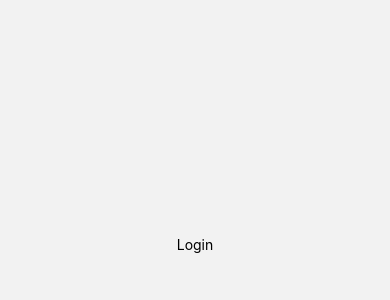
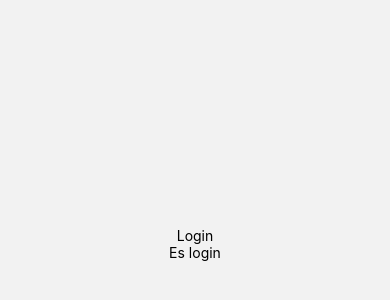
Before and after one commit to s3vv4s/Almacen, a React Native app: screen /Login in a window 390 px wide. Shown: the part 178-478 px from the top of the page. Built offline with nearby package versions, Linux system fonts and the light colour scheme.

Commit message:
Listo para hacer algo neuvo !

```diff
--- a/App.tsx
+++ b/App.tsx
@@ -1,28 +1,44 @@
 import { Text, View } from "react-native";
 import RootScreens from "./constants/RootScreens";
-import { createNativeStackNavigator } from "@react-navigation/native-stack";
-import { NavigationContainer } from "@react-navigation/native";
+import { createNativeStackNavigator, NativeStackNavigationProp,  } from "@react-navigation/native-stack";
+import { NavigationContainer, NavigationProp, StackNavigationState, useNavigation } from "@react-navigation/native";
 import * as Orientation from "expo-screen-orientation";
 import Login from "./app/ui/Acceso/Login";
 import { useEffect } from "react";
+import ContextProvider,{useContextState,ContextState} from "./app/global/Context";
+import Home from "./app/ui/Home";
+import AuthHandler from "./app/global/AuthHandler";
 
+
+
+//type Navegacion = StackNavigationState<RootScreens>;
 
 const Stack = createNativeStackNavigator<RootScreens>();
 export default function App() {
+//const navi = useNavigation<Navegacion>();
 
   useEffect(() => {
     Orientation.lockAsync(Orientation.OrientationLock.LANDSCAPE);
+
   }, []);
+  return (
+    <ContextProvider>
 
-  return (
     <NavigationContainer>
-      <Stack.Navigator>
+      <AuthHandler>
+      <Stack.Navigator initialRouteName="Home" >
         <Stack.Screen
           name="Login"
           component={Login}
           options={{ headerShown: false }}
           />
+          <Stack.Screen
+            name="Home"
+            component={Home}
+            />
       </Stack.Navigator>
+      </AuthHandler>
     </NavigationContainer>
+    </ContextProvider>
   );
 };
--- /dev/null
+++ b/app/global/AuthHandler.tsx
@@ -0,0 +1,34 @@
+import React, { useEffect, ReactNode } from "react";
+import { useNavigation, NavigationProp } from "@react-navigation/native";
+import { StackActions } from "@react-navigation/native";
+import { useContextState } from "./Context";
+ // Asegúrate de ajustar la ruta según tu estructura
+
+interface AuthHandlerProps {
+  children: ReactNode;
+}
+
+const AuthHandler: React.FC<AuthHandlerProps> = ({ children }) => {
+  const navigation = useNavigation<NavigationProp<Screen>>();
+  const { stateContext, setContext } = useContextState();
+
+  useEffect(() => {
+    setContext({
+      usuario: "traba",
+      isValidated: true,
+      refreshToken: "123456",
+      token: "123456",
+      ubicacion: "Madrid",
+    });
+//Ya funciona el problema es que pasa muy rapido y pasa de lago la validacion, aspi que da un falso aun que este tal vez sea contrario
+//Aqui aremos la validacion de token
+    if (!true) {
+      navigation.dispatch(StackActions.replace("Login"));
+      console.log("Entra aqui cuando no deveria ");
+    }
+  }, [setContext ]);
+
+  return <>{children}</>;
+};
+
+export default AuthHandler;
--- /dev/null
+++ b/app/global/Context.tsx
@@ -0,0 +1,45 @@
+import RootScreens from "@/constants/RootScreens";
+import { NavigationProp, StackActions, StackNavigationState } from "@react-navigation/native";
+import { useNavigation } from "expo-router";
+import React, { createContext, ReactNode, useContext, useEffect, useState } from "react";
+
+export type ContextType = {
+  usuario: string,
+  isValidated: boolean,
+  refreshToken: string,
+  token: string,
+  ubicacion: string|undefined,
+};
+
+interface ContextProp  {
+  stateContext: ContextType|undefined;
+  setContext: React.Dispatch<React.SetStateAction<ContextType|undefined>>;
+}
+
+export const ContextState = createContext<ContextProp|undefined>(undefined);
+
+
+
+function ContextProvider({children}: {children: ReactNode}) {
+
+
+  const [stateContext,setContext] = useState<ContextType|undefined>(undefined);
+
+  return (
+    <ContextState.Provider value={{stateContext,setContext}}>
+      {children}
+    </ContextState.Provider>
+  );
+
+};
+
+export function  useContextState(): ContextProp {
+
+  const context = useContext(ContextState) as ContextProp ;
+
+  if (context === undefined) {
+    throw new Error("useContextState must be used within a ContextProvider");
+  }
+  return context;
+}
+export default ContextProvider;
--- a/app/ui/Acceso/Login.tsx
+++ b/app/ui/Acceso/Login.tsx
@@ -1,9 +1,31 @@
-import { Text, View } from "react-native";
+import { Text, View, Pressable } from "react-native";
+import { NativeStackScreenProps } from "@react-navigation/native-stack";
+import RootScreens from "@/constants/RootScreens";
+import { useContextState } from "@/app/global/Context";
 
-const Login = () => {
+
+type Props = NativeStackScreenProps<RootScreens, "Login">;
+
+const Login = ({navigation,route}: Props) => {
+
+const {setContext,stateContext} = useContextState();
   return (
     <View style={{ flex: 1, alignItems: "center", justifyContent: "center" }}>
       <Text>Login</Text>
+      <Pressable
+        onPress={() => {
+          navigation.replace("Home");
+          setContext({
+            usuario: "traba",
+            isValidated: true,
+            refreshToken: "123456",
+            token: "123456",
+            ubicacion: "Madrid",
+          });
+          navigation.navigate("Home")}}
+      >
+        <Text>Es login</Text>
+        </Pressable>
     </View>);
 };
 
--- /dev/null
+++ b/app/ui/Home.tsx
@@ -0,0 +1,18 @@
+import RootScreens from "@/constants/RootScreens";
+import type { NativeStackScreenProps } from "@react-navigation/native-stack";
+import { View, Text } from "react-native";
+import { useContextState } from "@/app/global/Context";
+
+
+type Props = NativeStackScreenProps<RootScreens, "Home">;
+const Home = ({ navigation }: Props) => {
+
+const {setContext,stateContext} = useContextState();
+  return (
+    <View style={{ flex: 1, alignItems: "center", justifyContent: "center" }}>
+      <Text>Home</Text>
+    </View>
+  );
+};
+
+export default Home;
--- a/constants/RootScreens.tsx
+++ b/constants/RootScreens.tsx
@@ -1,6 +1,7 @@
 
  type RootScreens = {
   Login: undefined,
+  Home: undefined,
 };
 
 export default RootScreens;
```
Also changed, not shown: app/global/Context.ts (deleted, +0 -39 lines).
